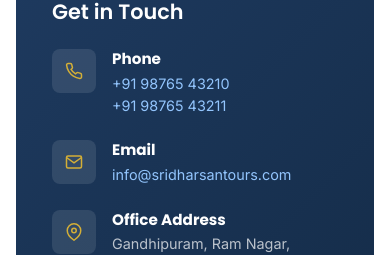
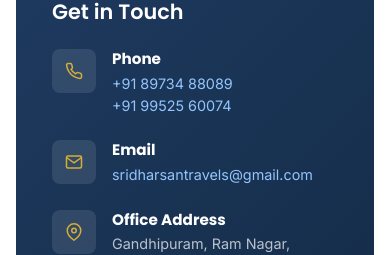
Before and after one commit to Yogesh-R2125/Sridharsantoursandtravel, a React (Vite) app: page /contact in a window 390 px wide. Shown: the part 1335-1590 px from the top of the page. Built offline with nearby package versions, Linux system fonts and the light colour scheme.

Commit message:
phone bumber

```diff
--- a/src/components/Navbar/Navbar.jsx
+++ b/src/components/Navbar/Navbar.jsx
@@ -26,7 +26,10 @@
   }, []);
 
   useEffect(() => {
-    setMenuOpen(false);
+    const timer = setTimeout(() => {
+      setMenuOpen(false);
+    }, 0);
+    return () => clearTimeout(timer);
   }, [location]);
 
   useEffect(() => {
--- a/src/pages/Contact/Contact.jsx
+++ b/src/pages/Contact/Contact.jsx
@@ -102,8 +102,8 @@
                   </div>
                   <div className="contact-info-text">
                     <h4>Phone</h4>
-                    <p><a href="tel:+919876543210">+91 98765 43210</a></p>
-                    <p><a href="tel:+919876543211">+91 98765 43211</a></p>
+                    <p><a href="tel:+918973488089">+91 89734 88089</a></p>
+                    <p><a href="tel:+919952560074">+91 99525 60074</a></p>
                   </div>
                 </div>
                 <div className="contact-info-item">
@@ -112,7 +112,7 @@
                   </div>
                   <div className="contact-info-text">
                     <h4>Email</h4>
-                    <p><a href="mailto:info@sridharsantours.com">info@sridharsantours.com</a></p>
+                    <p><a href="mailto:sridharsantravels@gmail.com">sridharsantravels@gmail.com</a></p>
                   </div>
                 </div>
                 <div className="contact-info-item">
--- a/src/pages/WhatsAppInquiry/WhatsAppInquiry.jsx
+++ b/src/pages/WhatsAppInquiry/WhatsAppInquiry.jsx
@@ -176,7 +176,7 @@
         });
         break;
 
-      case 'PASSENGERS':
+      case 'PASSENGERS': {
         const recommended = getRecommendedVehicle(userAnswer);
         setBookingData(prev => ({ ...prev, passengers: userAnswer, vehicle: recommended.name }));
         setStage('VEHICLE');
@@ -186,6 +186,7 @@
           options: ['Yes, select this vehicle', 'No, show all vehicles']
         });
         break;
+      }
 
       case 'VEHICLE_SELECT_MANUAL':
         setBookingData(prev => ({ ...prev, vehicle: userAnswer }));
@@ -220,7 +221,7 @@
         });
         break;
 
-      case 'NAME':
+      case 'NAME': {
         const updatedData = { ...bookingData, name: userAnswer };
         setBookingData(updatedData);
         setStage('SUMMARY');
@@ -230,6 +231,7 @@
           summaryData: updatedData
         });
         break;
+      }
 
       default:
         break;
```
